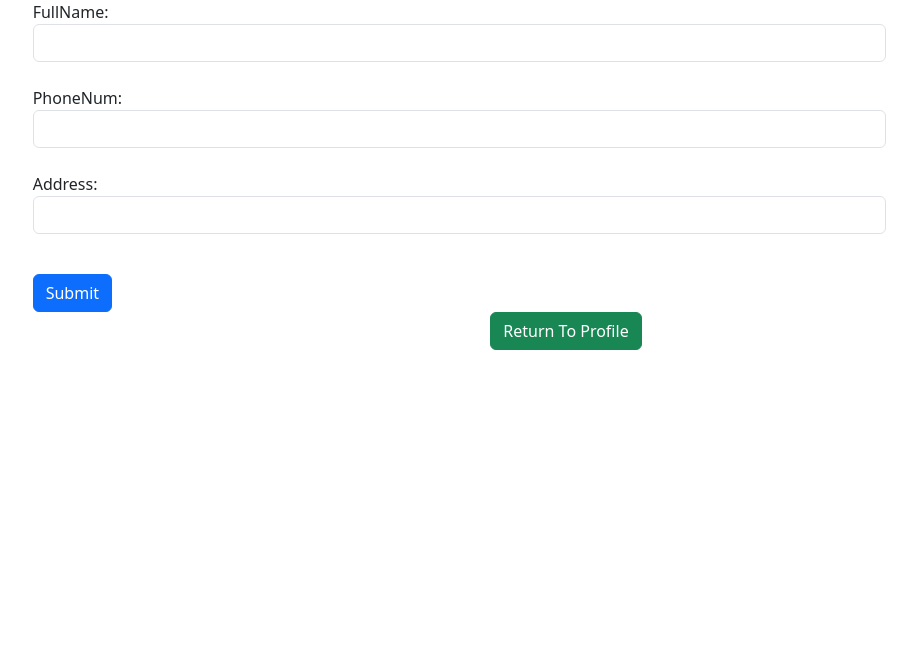
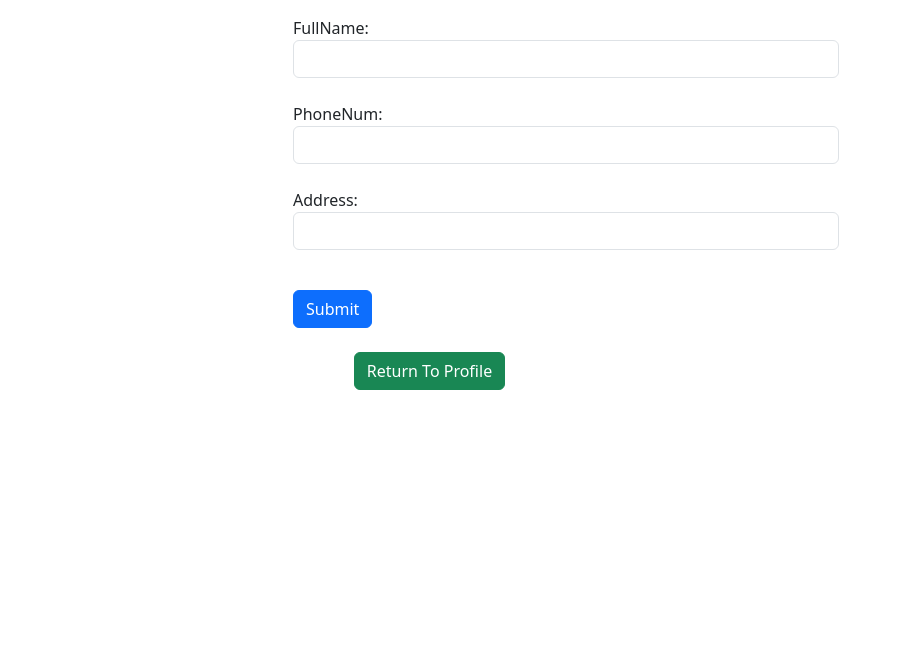
Before and after one commit to Viilhelm/Online-Shopping-Website, a Django app: page /profileAdd/ in a window 1280 px wide. Shown: the part 56-702 px from the top of the page, without its empty margins (74-991 px from the left). Run offline with Django 4.2, Linux system fonts and the light colour scheme; some libraries are stand-ins or nearby versions.

Commit message:
Modified

```diff
--- a/web/customers/models.py
+++ b/web/customers/models.py
@@ -3,7 +3,7 @@ from django.contrib.auth.models import User
 
 # Create your models here.
 class Customer(models.Model):
-    user = models.ForeignKey(User,on_delete=models.CASCADE)
+    user = models.OneToOneField(User, on_delete=models.CASCADE, null=True, blank=True)
     fullName = models.CharField(max_length=60)
     phoneNum = models.CharField(max_length=11)
     address = models.CharField(max_length=150)
--- a/web/customers/views.py
+++ b/web/customers/views.py
@@ -4,6 +4,8 @@ from django.views.generic import ListView
 from .forms import CustomerRegistrationForm, CustomerProfileAddForm
 from django.contrib import messages
 from .models import Customer
+from django.shortcuts import redirect
+from django.contrib.auth import authenticate, login
 
 # Create your views here.
 class CustomerRegistrationView(View):
@@ -13,11 +15,19 @@ class CustomerRegistrationView(View):
     def post(self,request):
         form = CustomerRegistrationForm(request.POST)
         if form.is_valid():
-            form.save()
+            new_user = form.save()
             messages.success(request,"Congratulations! User Register Successfully")
+            username = self.request.POST["username"]
+            password = self.request.POST.get("password", "default value")
+
+            login(request, new_user, backend='django.contrib.auth.backends.ModelBackend')
+            return redirect("profileAdd")
+
         else:
             messages.warning(request,"Invalid Input Data")
+
         return render(request,'customerregistration.html',locals())
+
 
 class ProfileAddView(View):
     def get(self,request):
@@ -31,8 +41,10 @@ class ProfileAddView(View):
             phoneNum = form.cleaned_data['phoneNum']
             address = form.cleaned_data['address']
 
+
             reg = Customer(user=user, fullName=fullName, phoneNum=phoneNum, address=address)
             reg.save()
+            messages.success(request, "Congratulations! Profile Save Successfully!")
         else:
             messages.warning(request,"Invalid Input Data")
         return render(request,'profileAdd.html',locals())
--- a/web/templates/profileAdd.html
+++ b/web/templates/profileAdd.html
@@ -1,8 +1,10 @@
 {% extends 'base.html' %}
 {% load static %}
-{% block title %}Login{% endblock title %}
+{% block title %}Add A Address{% endblock title %}
 {% block main-content %}
-    <div class="col-sm-8 offset-sm-1">
+<div class="container">
+    <div class="row my-3">
+       <div class="col-sm-6 offset-sm-3">
             <form action="" method="post">
                 {% csrf_token %}
                 {% for fm in form %}
@@ -11,6 +13,9 @@
                 {% endfor %}
                 <div class="col-2 mt-3">
                     <button type="submit" class="btn btn-primary">Submit</button>
+                </div>
+                <div class="buttom col-6 mt-4">
+                    <p class="text-center"><a href="{% url 'profile' %}" type="button" class="btn btn-success">Return To Profile</a></p>
                 </div>
 
                 {% if form.non_field_errors %}
@@ -28,8 +33,7 @@
                 {% endif %}
             </form>
         </div>
+    </div>
+</div>
 
-        <div class="buttom row flex">
-            <p class="text-center"><a href="{% url 'profile' %}" type="button" class="btn btn-success">Return To Profile</a></p>
-        </div>
 {% endblock main-content %}
--- a/web/web/settings.py
+++ b/web/web/settings.py
@@ -144,3 +144,8 @@ CACHES = {
         }
     }
 }
+
+AUTHENTICATION_BACKENDS = [
+    'django.contrib.auth.backends.ModelBackend',
+
+]
```
Also changed, not shown: web/templates/customerregistration.html (+5 -2 lines), web/templates/registration/login.html (+4 -4 lines), web/customers/migrations/0002_alter_customer_user.py (added), web/db.sqlite3. Lines whose indentation alone changed are shown as unchanged.
